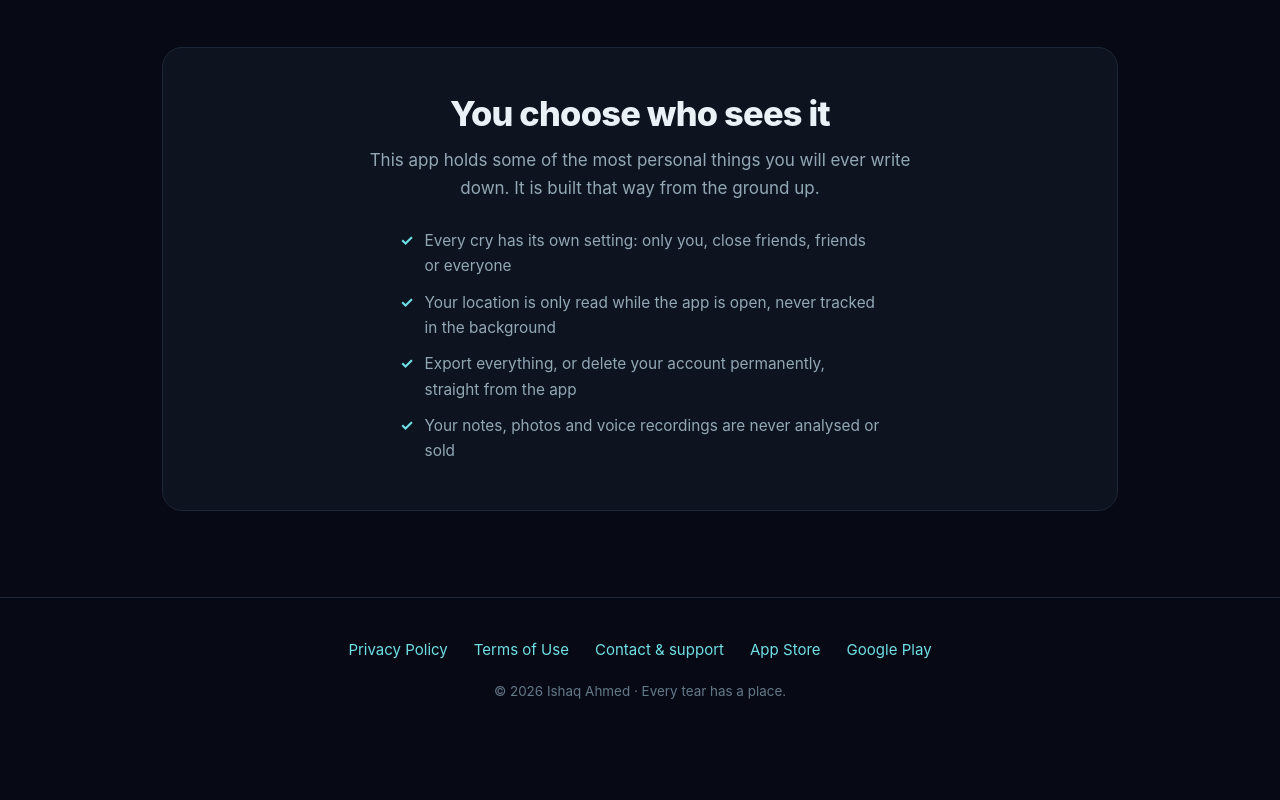
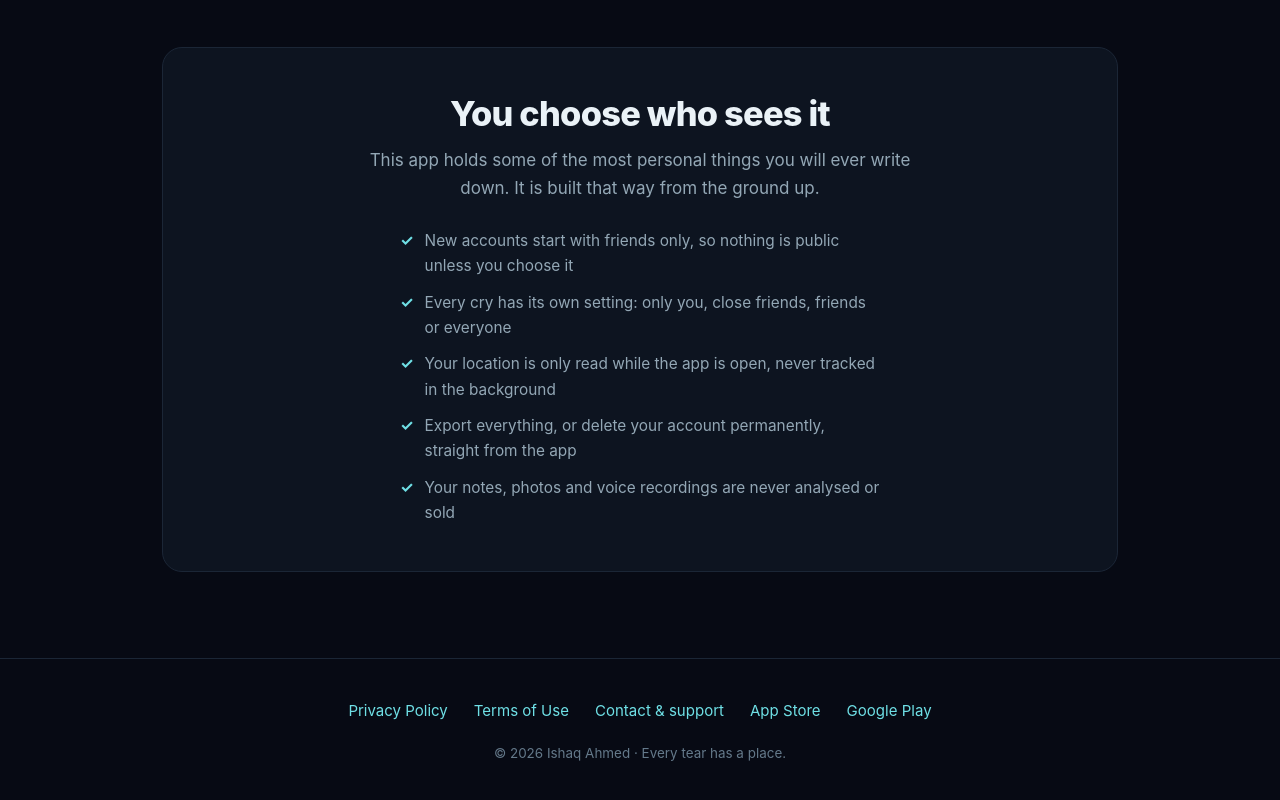
Before and after one commit to originaltear/originaltear.github.io, a plain HTML site: page index.html in a window 1280 px wide. Shown: the part 2691-3491 px from the top of the page. Before the commit the page ends 3454 px from the top, so only its background shows below. Drawn offline with Linux system fonts and the light colour scheme.

Commit message:
Say that new accounts start private

```diff
--- a/index.html
+++ b/index.html
@@ -259,6 +259,7 @@
       <h2>You choose who sees it</h2>
       <p class="sub">This app holds some of the most personal things you will ever write down. It is built that way from the ground up.</p>
       <ul>
+        <li>New accounts start with friends only, so nothing is public unless you choose it</li>
         <li>Every cry has its own setting: only you, close friends, friends or everyone</li>
         <li>Your location is only read while the app is open, never tracked in the background</li>
         <li>Export everything, or delete your account permanently, straight from the app</li>
```
